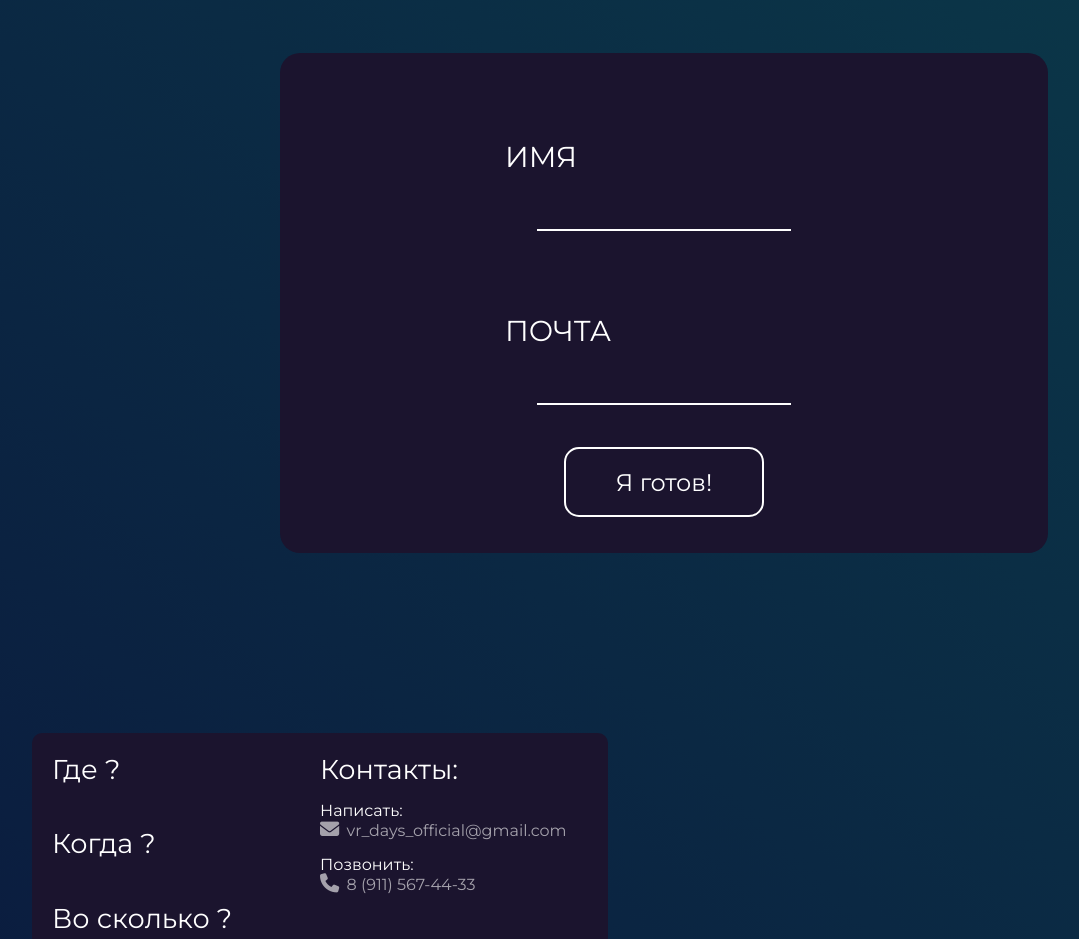
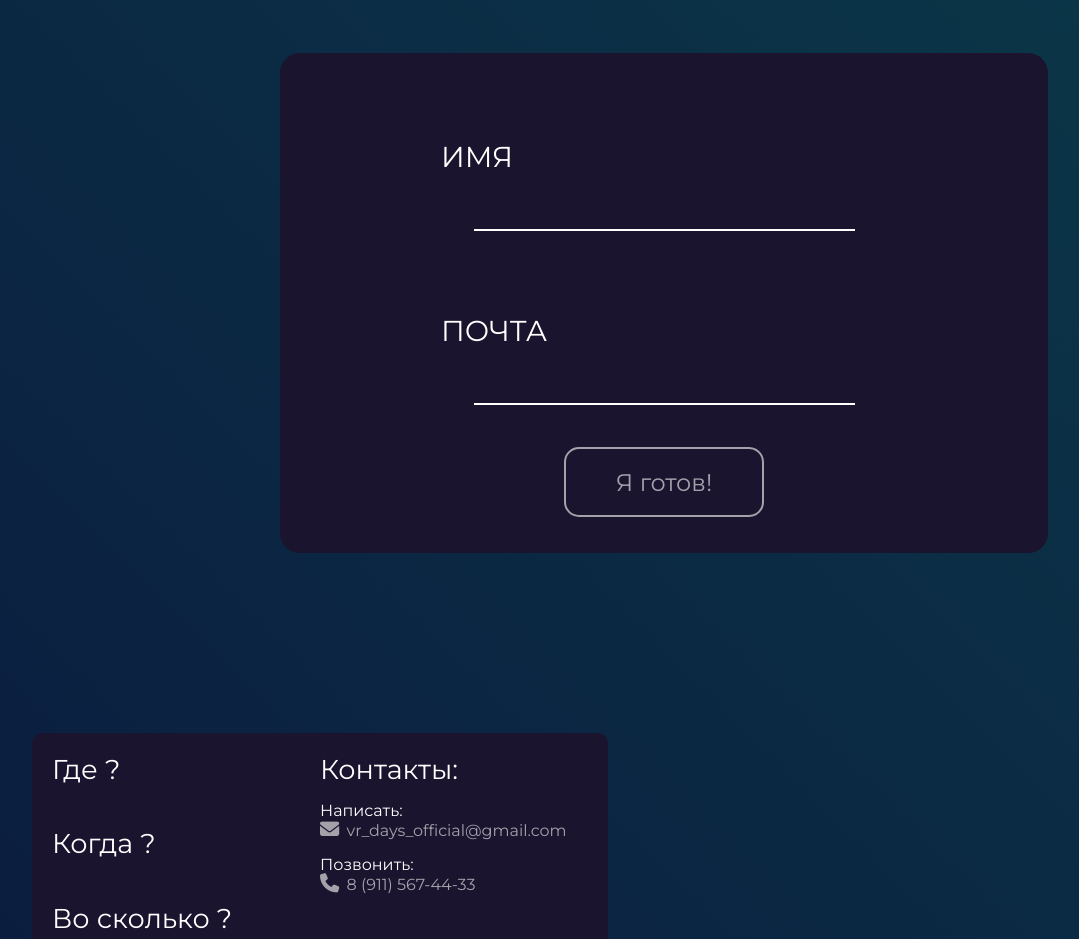
Before and after one commit to Flax291/sait, a plain HTML site: page index.html in a window 1280 px wide. Shown: the part 2440-3379 px from the top of the page, without its empty margins (8-1087 px from the left). Drawn offline with Linux system fonts and the light colour scheme; no server answers.

Commit message:
beta version v3

```diff
--- a/style.css
+++ b/style.css
@@ -1437,14 +1437,16 @@
         height: 70px;
         border-radius: 15px;
         cursor: pointer;
-        transition: all 0.5s;
+        transition: all 0.4s;
         background: none;
         border: 2px solid white;
+        opacity: 0.6;
         color: white;
     }
 
     .application-button button:hover {
         opacity: 1;
+        box-shadow: 0px 0px 5px 0px white;
     }
 
     .application-button button:active {
@@ -1494,7 +1496,6 @@
     .application-form input {
         color: white;
         height: auto;
-        width: auto;
         outline-width: 0;
         background-color: #4b062d00;
         border: none;
@@ -1502,6 +1503,9 @@
         font-size: 1.3rem;
         padding-top: 20px;
         padding-bottom: 10px;
+        width: 150%;
+        left: -25%;
+        position: relative;
     }
 
 
@@ -1537,7 +1541,7 @@
     #l_mail {
         text-transform: uppercase;
         position: relative;
-        left: -2rem;
+        left: -6rem;
         top: 0rem;
     }
 
```
